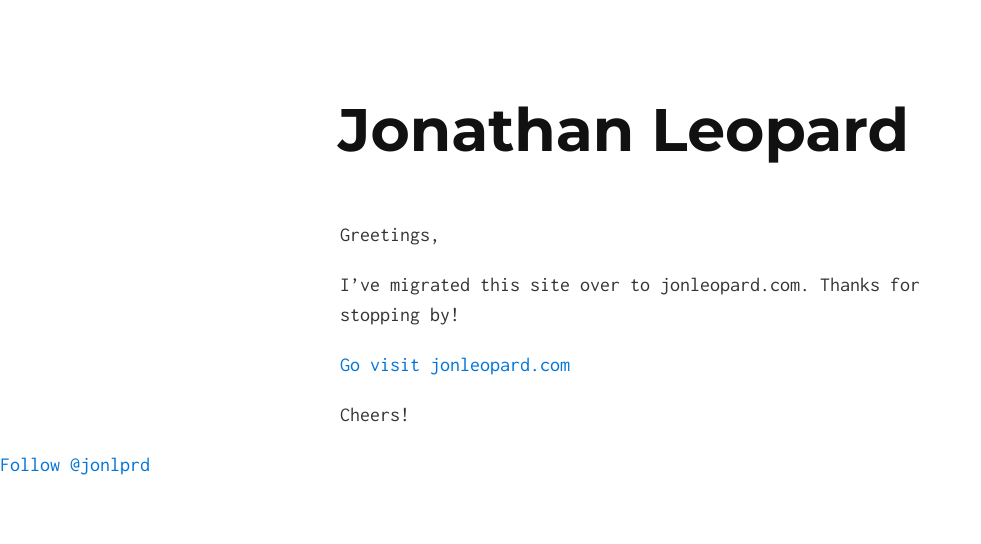
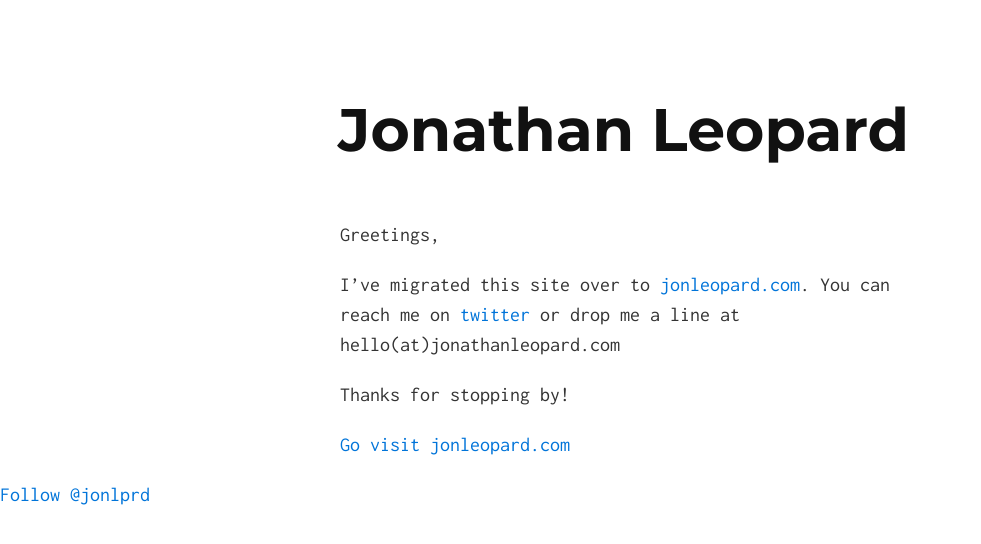
Before and after one commit to jonleopard/jonathanleopard.com, a Jekyll site: the page built from index.md, in a window 1280 px wide. Shown: the top 544 px of the page, without its empty margins (0-981 px from the left). Built offline with Jekyll 4.4.1, drawn with Linux system fonts in a browser that asks for light colours; comment, search, counter and statistics services are not loaded.

Commit message:
Update homepage

```diff
--- a/index.md
+++ b/index.md
@@ -4,9 +4,10 @@ layout: default
 
 Greetings,
 
-I've migrated this site over to jonleopard.com. Thanks for stopping by!
+I've migrated this site over to [jonleopard.com](https://jonleopard.com).
+You can reach me on [twitter](https://twitter.com/jonlprd) or drop me a line at hello(at)jonathanleopard.com
+
+Thanks for stopping by!
 
 
 [Go visit jonleopard.com](https://jonleopard.com)
-
-Cheers!
```
